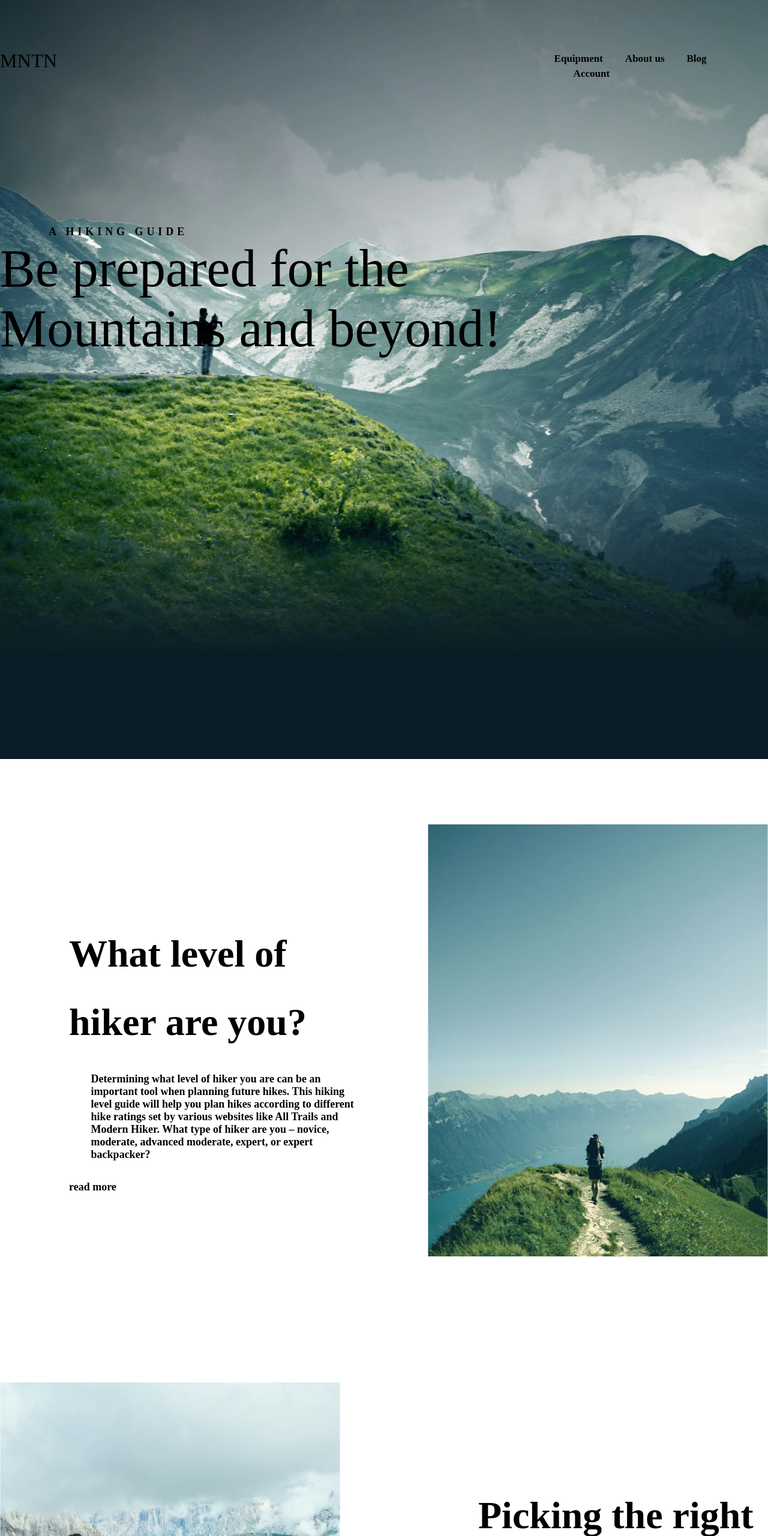
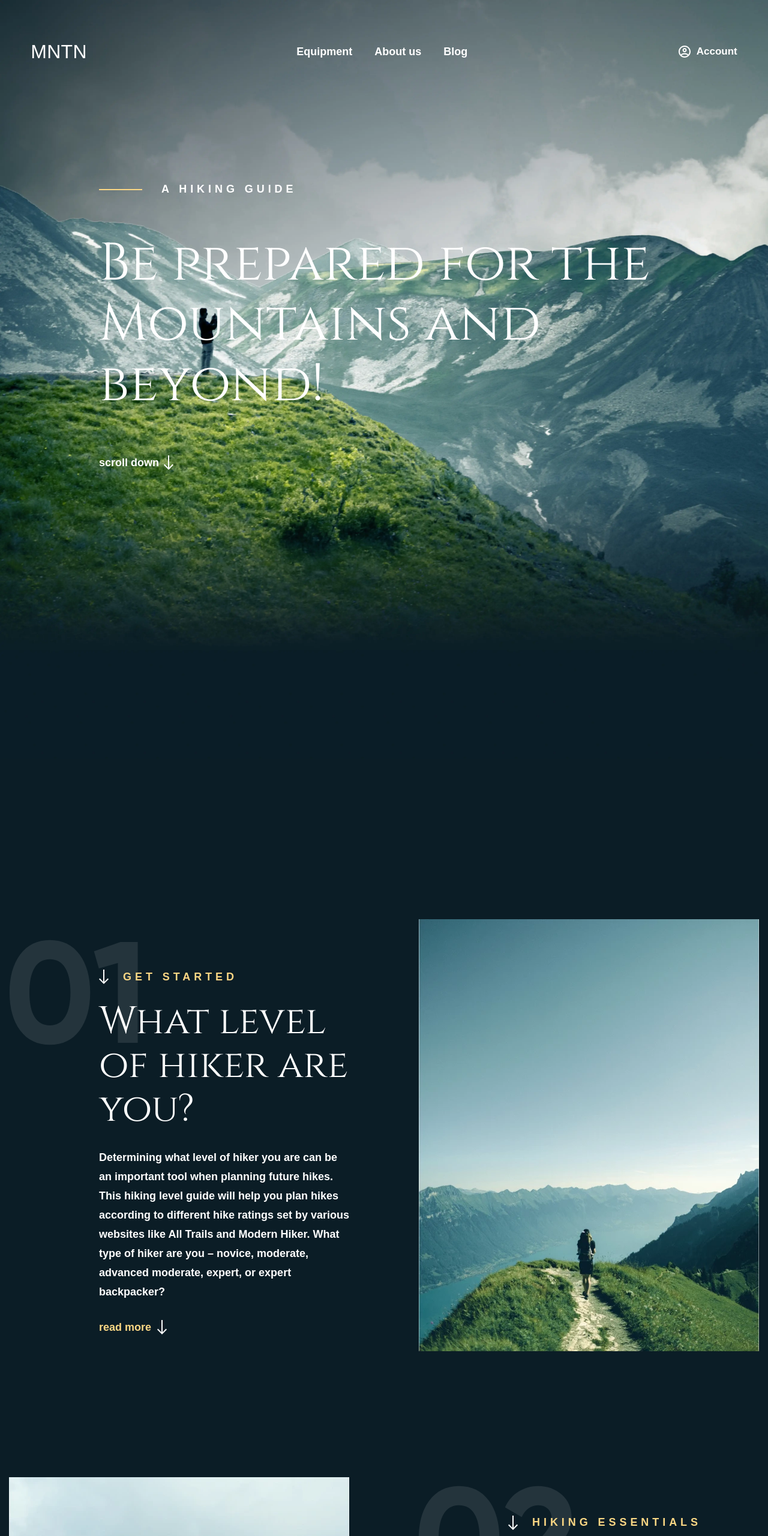
Before and after one commit to andrew111111111111/567yg, a plain HTML site: page index.html in a window 1280 px wide. Shown: the top 2560 px of the page at 60% size. Drawn offline with nearby package versions, Linux system fonts and the light colour scheme; a web font is replaced by a local one.

Commit message:
доробив

```diff
--- a/index.html
+++ b/index.html
@@ -3,28 +3,26 @@
   <head>
     <meta charset="UTF-8" />
     <meta name="viewport" content="width=device-width, initial-scale=1.0" />
-
     <title>mntn</title>
-
+    <link rel="preconnect" href="https://fonts.googleapis.com" />
+    <link rel="preconnect" href="https://fonts.gstatic.com" crossorigin />
     <link
       href="https://fonts.googleapis.com/css2?family=Chivo:ital,wght@0,100..900;1,100..900&family=Chonburi&family=Cinzel:wght@400..900&display=swap"
       rel="stylesheet"
     />
     <link
       rel="stylesheet"
-      href="https://cdnjs.cloudflare.com/ajax/libs/modern-normalize/3.0.1/modern-normalize.css"
-      integrity="sha512-gnAN+RgTMylunXI7AMg+PtcUGpKZFkZJoFIkAWvdPFRrFJz3p2tx4+9xbjILRfN7CzoViMgS8vSf06fSQzWZjA=="
+      href="https://cdnjs.cloudflare.com/ajax/libs/normalize/8.0.1/normalize.min.css"
+      integrity="sha512-NhSC1YmyruXifcj/KFRWoC561YpHpc5Jtzgvbuzx5VozKpWvQ+4nXhPdFgmx8xqexRcpAglTj9sIBWINXa8x5w=="
       crossorigin="anonymous"
       referrerpolicy="no-referrer"
     />
-    <link rel="preconnect" href="https://fonts.googleapis.com" />
-    <link rel="preconnect" href="https://fonts.gstatic.com" crossorigin />
     <link rel="stylesheet" href="./src/css/reset.css" />
     <link rel="stylesheet" href="./src/css/main.css" />
   </head>
   <body>
     <header class="header">
-      <div class="container header-content">
+      <div class="container header-container">
         <a class="logo" href="./index.html">mntn</a>
         <nav class="heder-nav">
           <ul class="nav-list">
@@ -38,25 +36,28 @@
               <a class="nav-link" href="#">Blog</a>
             </li>
           </ul>
+        </nav>
+        <div class="header-action">
           <a class="action-link" href="#">Account</a>
-        </nav>
+        </div>
       </div>
     </header>
-    <main>
-      <section class="hero hero-content">
-        <div class="container">
+    <main class="main">
+      <section class="hero">
+        <div class="container hero-container">
           <p class="hero-text">A Hiking guide</p>
           <h1 class="hero-title">Be prepared for the Mountains and beyond!</h1>
-          <a class="hero-link" href="#travel"></a>
+          <a class="hero-link" href="#travel">scroll down</a>
         </div>
       </section>
-      <section class="travel">
+      <section class="travel" id="travel">
         <div class="container">
           <h2 hidden>travel</h2>
           <ul class="travel-list">
             <li class="travel-item">
               <article class="travel-step">
                 <div class="step-body">
+                  <p class="step-text">GEt Started</p>
                   <h3 class="step-title">What level of hiker are you?</h3>
                   <p class="step-desk">
                     Determining what level of hiker you are can be an important
@@ -81,6 +82,7 @@
             <li class="travel-item">
               <article class="travel-step">
                 <div class="step-body">
+                  <p class="step-text">Hiking Essentials</p>
                   <h3 class="step-title">Picking the right Hiking Gear!</h3>
                   <p class="step-desk">
                     The nice thing about beginning hiking is that you don’t
@@ -105,6 +107,7 @@
             <li class="travel-item">
               <article class="travel-step">
                 <div class="step-body">
+                  <p class="step-text">where you go is the key</p>
                   <h3 class="step-title">Understand Your Map & Timing</h3>
                   <p class="step-desk">
                     To start, print out the hiking guide and map. If it’s
@@ -132,9 +135,12 @@
     <footer class="footer">
       <div class="container footer-container">
         <div class="footer-info">
-          <a class="logo" href="#">MNTN</a>
+          <a class="logo" href="#">mntn</a>
+          <p class="footer-info-text">
+            Get out there & discover your next slope, mountain & destination!
+          </p>
           <p class="footer-info-copyright">
-            Get out there & discover your next slope, mountain & destination!
+            Copyright 2019 MNTN, Inc. Terms & Privacy
           </p>
         </div>
         <div class="footer-blog">
--- a/src/css/main.css
+++ b/src/css/main.css
@@ -1,226 +1,219 @@
-:root{
---colorTextPreimery:(#ffffff)
---colorTextAccent:(#fbd784)
---colorBgPreimery:(#0b1d26)
---fontPreimery:("Chivo",sans-serif)
---fontLogo:("Chonburi", serif)
---fontTitle:("Cinzel", serif)
-
+:root {
+  --colorTextPreimery: #ffffff;
+  --colorTextAccent: #fbd784;
+  --colorBgPreimery: #0b1d26;
+  --fontPreimery: "Chivo", sans-serif;
+  --fontLogo: "Chonburi", serif;
+  --fontTitle: "Cinzel", serif;
 }
-body{
+body {
   font-family: var(--fontPreimery);
   font-weight: 700;
   font-size: 18px;
   line-height: 1.78;
   color: var(--colorTextPreimery);
+  content: "";
+  background-color: var(--colorBgPreimery);
   background-image: url(../img/hero.webp);
   background-repeat: no-repeat;
   background-position: top;
   background-size: contain;
 }
-.container{
+.container {
   max-width: 1507px;
-    margin: auto 0;
-    padding: 15px 0;
+  margin-inline: auto;
+  padding-inline: 15px;
 }
-.header{
+.header {
   padding-top: 67px;
-
-
 }
-.header-content{
+.header-container {
   max-width: 92%;
   display: flex;
   justify-content: space-between;
   align-items: center;
 }
-.logo{
-    font-family: var(--fontLogo);
+.logo {
+  font-family: var(--fontPreimery);
+  font-weight: 400;
+  line-height: 1.19;
+  text-transform: uppercase;
+  letter-spacing: 0.01em;
   font-size: 32px;
-    font-weight: 400;
-    text-transform: uppercase;
-    line-height: 1.19;
-    letter-spacing: 0.01em;
-    margin-bottom: 24px;
 }
-.nav-list{
+.nav-list {
   display: flex;
-    align-items: center;
+  justify-content: center;
   gap: 37px;
 }
-.nav-item{
-    line-height: 1.17;
-    font-weight: 900;
-    font-size: 17px;
-}
-.nav-link:hover{
-    opacity: 0.8;
-}
-.action-link{
+.action-link {
   font-size: 17px;
   font-weight: 900;
+  line-height: 1.18;
   display: flex;
   align-items: center;
   gap: 8px;
 }
-.action-link::before{
+.action-link::before {
   content: "";
   width: 24px;
   height: 24px;
-    background-image: url(../img/account.svg);
+  background-image: url(../img/acount.svg);
   background-size: cover;
   background-repeat: no-repeat;
 }
-.action-link:hover{
-    opacity: 0.8;
-}
-.hero{
+.hero {
   padding-top: 200px;
   padding-bottom: 745px;
+}
+.hero-container {
+  max-width: 950px;
   display: flex;
   flex-direction: column;
   gap: 32px;
 }
-.hero-content{
-    max-width: 950px;
-}
-.hero-text{
+.hero-text {
   line-height: 1.17;
   letter-spacing: 0.33em;
   text-transform: uppercase;
+  margin-bottom: 32px;
   display: flex;
   align-items: center;
   gap: 32px;
 }
-.hero-text::before{
+.hero-text::before {
   content: "";
   width: 72px;
   height: 2px;
   background-color: var(--colorTextAccent);
 }
-.hero-title{
+.hero-title {
   font-family: var(--fontTitle);
   font-size: 88px;
   line-height: 1.14;
   font-weight: 400;
+  padding-bottom: 32px;
 }
-.hero-text{
+.hero-link {
   display: flex;
   align-items: center;
-    gap:9px;
+  gap: 8px;
 }
-.hero-text::after{
+.hero-link::after {
   content: "";
   width: 16px;
   height: 24px;
   background-image: url(../img/arrow_down.svg);
-    background-position: center;
   background-size: cover;
   background-repeat: no-repeat;
 }
-.hero-link:hover{
-    opacity: 0.8;
-}
-.travel{
+.travel {
   padding-bottom: 200px;
 }
-.travel-list{
+.travel-step {
+  display: flex;
+  gap: 115px;
+  align-items: center;
+}
+
+.travel-list {
   display: flex;
   flex-direction: column;
   gap: 200px;
 }
-.travel-item:nth-child(even) .step-photo{
-    display: flex;
+.travel-item:nth-child(even) .step-photo {
   order: -1;
 }
-.travel-step{
+.step-text {
+  line-height: 1.17;
+  letter-spacing: 0.33em;
+  text-transform: uppercase;
+  color: var(--colorTextAccent);
   display: flex;
-    gap: 115px;
+  gap: 24px;
   align-items: center;
-
 }
-.step-body{
-    display: flex;
-    flex-direction: column;
-    gap: 27px;
-    padding-left: 115px;
-    background-image: url(../img/one.svg);
+.step-text::before {
+  content: "";
+  width: 16px;
+  height: 24px;
+  background-image: url(../img/arrow_down.svg);
+  background-size: cover;
   background-repeat: no-repeat;
-    background-position: top left;
-    padding-top: 50px;
 }
-.step-body:nth-child(2){
-    background-image: url(../img/two.svg);
+.step-title {
+  font-family: var(--fontTitle);
+  font-size: 64px;
+  line-height: 1.14;
+  font-weight: 400;
 }
-.step-body:nth-child(3){
-    background-image: url(../img/three.svg);
-}
-.step-title{
-    font-size: 64px;
-    font-family: var(--fonttitle);
-}
-.step-desk{
-    line-height: 1.17;
-    font-weight: 900;
-    display: flex;
-    align-items: center;
-    gap: 24px;
-}
-.step-desk::before{
-    content: "";
-    width: 72px;
-    height: 2px;
-    background-color: var(--colorTextAccent);
-}
-.step-link{
+.step-link {
   color: var(--colorTextAccent);
   font-weight: 900;
   display: flex;
   align-items: center;
   gap: 10px;
 }
-.step-link::after{
+.step-link::after {
   content: "";
-    height: 16px;
-    width: 24px;
-    background-image: url(../img/arrow_right.svg);
-    background-position: center;
+  width: 16px;
+  height: 24px;
+  background-image: url(../img/arrow_down.svg);
   background-size: cover;
   background-repeat: no-repeat;
 }
-.step-link:hover{
-    opacity: 0.8;
+.step-body {
+  display: flex;
+  flex-direction: column;
+  gap: 27px;
+  padding-left: 150px;
+  content: "";
+  background-image: url(../img/one.svg);
+  background-repeat: no-repeat;
+  background-position: top left;
+  padding-top: 50px;
 }
-.footer{
+.travel-item:nth-child(2) .step-body {
+  background-image: url(../img/two.svg);
+}
+.travel-item:nth-child(3) .step-body {
+  background-image: url(../img/three.svg);
+}
+.step-title {
+  max-width: 555px;
+}
+.footer {
   padding-bottom: 125px;
 }
-.footer-container{
+.footer-container {
   display: flex;
-    justify-content: space-between;
   gap: 201px;
 }
-.footer-info{
-    flex-grow: 2;
-    max-width: 303px;
+.footer-info {
+  flex-grow: 1;
   display: flex;
   flex-direction: column;
-    align-items: center;
+  gap: 24px;
+  flex-grow: 1;
 }
-.blog-title{
-    line-height: 0.75;
+.footer-info-text {
   font-weight: 900;
+  max-width: 303px;
+}
+.footer-info-copyright {
+  opacity: 0.5;
+}
+
+.blog-title,
+.mntn-title {
+  color: var(--colorTextAccent);
+  font-weight: 900;
+  line-height: 1.33;
   font-size: 24px;
-    color: var(--colorTextAccent);
+  margin-bottom: 24px;
 }
-.blog-link:hover{
-    opacity: 0.8;
+.blog-link,
+.mntn-link {
+  display: flex;
+  gap: 16px;
 }
-.mntn-title{
-    line-height: 0.75;
-    font-weight: 900;
-    font-size: 24px;
-    color: var(--colorTextAccent);
-}
-.mntn-link:hover{
-    opacity: 0.8;
-}
```
Also changed, not shown: src/img/acount.svg (added), src/img/arrow_down.svg (added), src/img/arrow_right.svg (added). Lines whose indentation alone changed are shown as unchanged.
